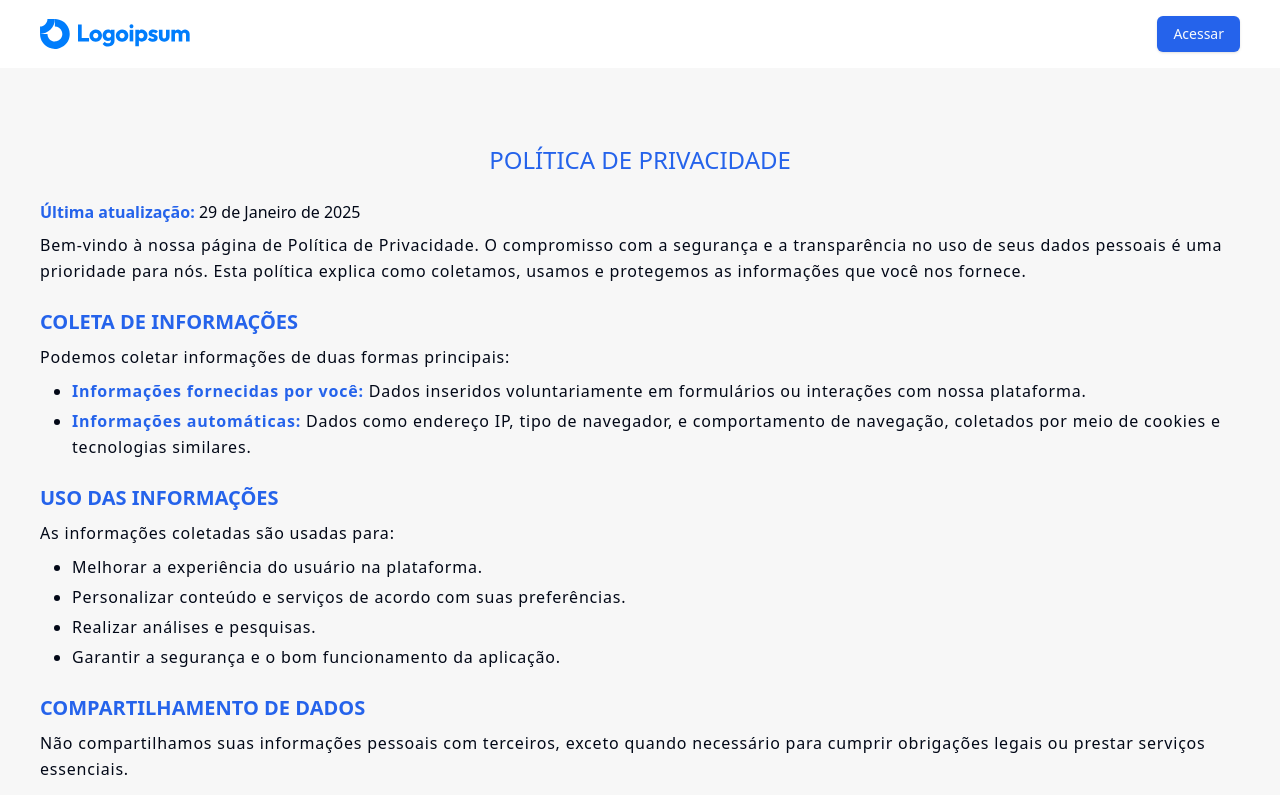
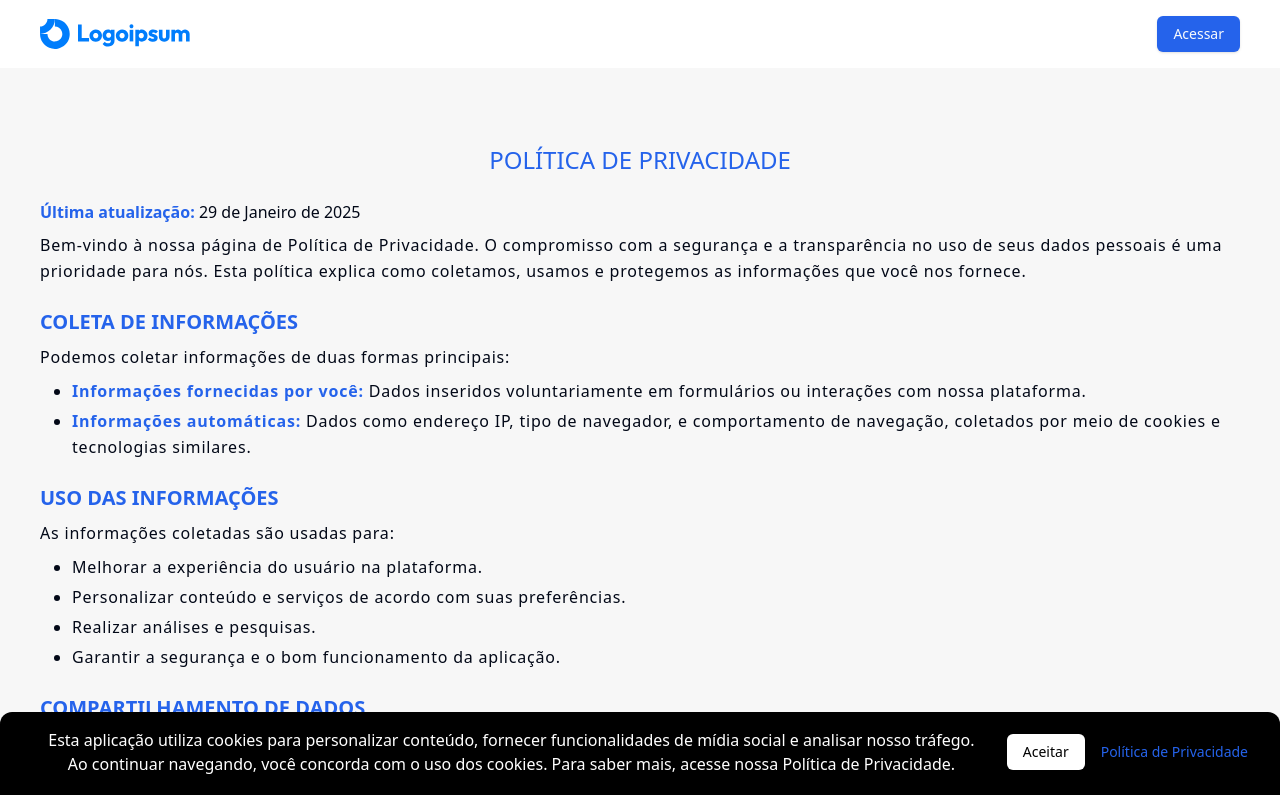
Before and after one commit to thiagoelias99/aplicacao-modelo, a Next.js app in the folder app-modelo-1/: page /politica-de-privacidade in a window 1280 px wide. Shown: the top 795 px of the page. Built offline with nearby package versions, Linux system fonts and the light colour scheme.

Commit message:
cookies notification

```diff
--- a/app-modelo-1/src/app/layout.tsx
+++ b/app-modelo-1/src/app/layout.tsx
@@ -2,6 +2,7 @@ import type { Metadata } from "next"
 import { Geist, Geist_Mono } from "next/font/google"
 import "./globals.css"
 import { Toaster } from "@/components/ui/toaster"
+import CookiesNotification from "@/components/cookies-notification"
 
 const geistSans = Geist({
   variable: "--font-geist-sans",
@@ -30,6 +31,7 @@ export default function RootLayout({
       >
         {children}
         <Toaster />
+        <CookiesNotification />
       </body>
     </html>
   )
--- /dev/null
+++ b/app-modelo-1/src/components/cookies-notification.tsx
@@ -0,0 +1,52 @@
+"use client"
+
+import { useLocalStorage } from "@/hooks/use-local-storage"
+import { Button, buttonVariants } from "./ui/button"
+import Link from "next/link"
+import { cn } from "@/lib/utils"
+import { useEffect, useState } from "react"
+
+export default function CookiesNotification() {
+  const { storedValue, setValue } = useLocalStorage("acceptedCookies", false)
+  const [hide, setHide] = useState(true)
+
+  useEffect(() => {
+    if (!storedValue) {
+      setHide(false)
+    } else {
+      setHide(true)
+    }
+  }, [storedValue])
+
+  return (
+    <div className={cn("w-full bg-black text-white p-4 fixed bottom-0 left-0 right-0 rounded-t-xl pb-6 transition-all", {
+      hidden: !!hide
+    })}>
+      <div className="w-full flex flex-col lg:flex-row justify-center items-center container mx-auto">
+        <p className="w-full text-center">Esta aplicação utiliza cookies para personalizar conteúdo, fornecer funcionalidades de mídia social e analisar nosso tráfego. <br />Ao continuar navegando, você concorda com o uso dos cookies. Para saber mais, acesse nossa Política de Privacidade.</p>
+        <div className="w-full flex mt-4 gap-4 lg:hidden">
+          <Button
+            className="bg-white text-black rounded-md w-full"
+            onClick={() => setValue(true)}
+          >
+            Aceitar
+          </Button>
+          <Link className={buttonVariants({
+            variant: "link",
+            className: "w-full"
+          })} href="/politica-de-privacidade">Política de Privacidade</Link>
+        </div>
+        <Button
+          className="bg-white text-black rounded-md hidden lg:block"
+          onClick={() => setValue(true)}
+        >
+          Aceitar
+        </Button>
+        <Link className={buttonVariants({
+          variant: "link",
+          className: "hidden lg:block"
+        })} href="/politica-de-privacidade">Política de Privacidade</Link>
+      </div>
+    </div>
+  )
+}
--- /dev/null
+++ b/app-modelo-1/src/hooks/use-local-storage.tsx
@@ -0,0 +1,29 @@
+"use client"
+
+import { useState } from "react"
+
+type keyValues = "acceptedCookies"
+
+export function useLocalStorage<T>(key: keyValues, initialValue: T) {
+  const [storedValue, setStoredValue] = useState<T>(() => {
+    try {
+      const item = window.localStorage.getItem(key)
+      return item ? JSON.parse(item) : initialValue
+    } catch (error) {
+      console.error(error)
+      return initialValue
+    }
+  })
+
+  const setValue = (value: T | ((val: T) => T)) => {
+    try {
+      const valueToStore = value instanceof Function ? value(storedValue) : value
+      setStoredValue(valueToStore)
+      window.localStorage.setItem(key, JSON.stringify(valueToStore))
+    } catch (error) {
+      console.error(error)
+    }
+  }
+
+  return { storedValue, setValue } as const
+}
```
